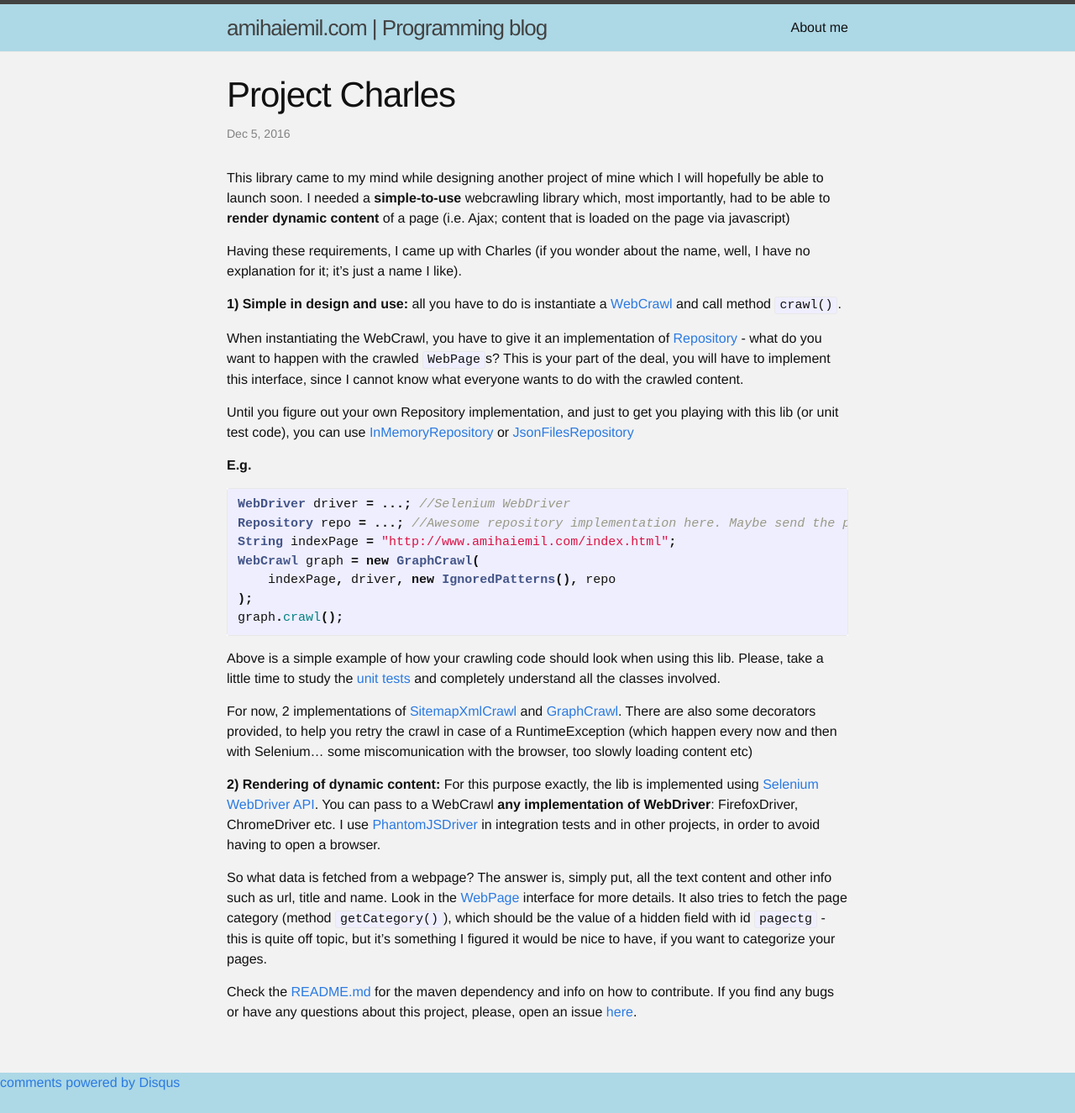
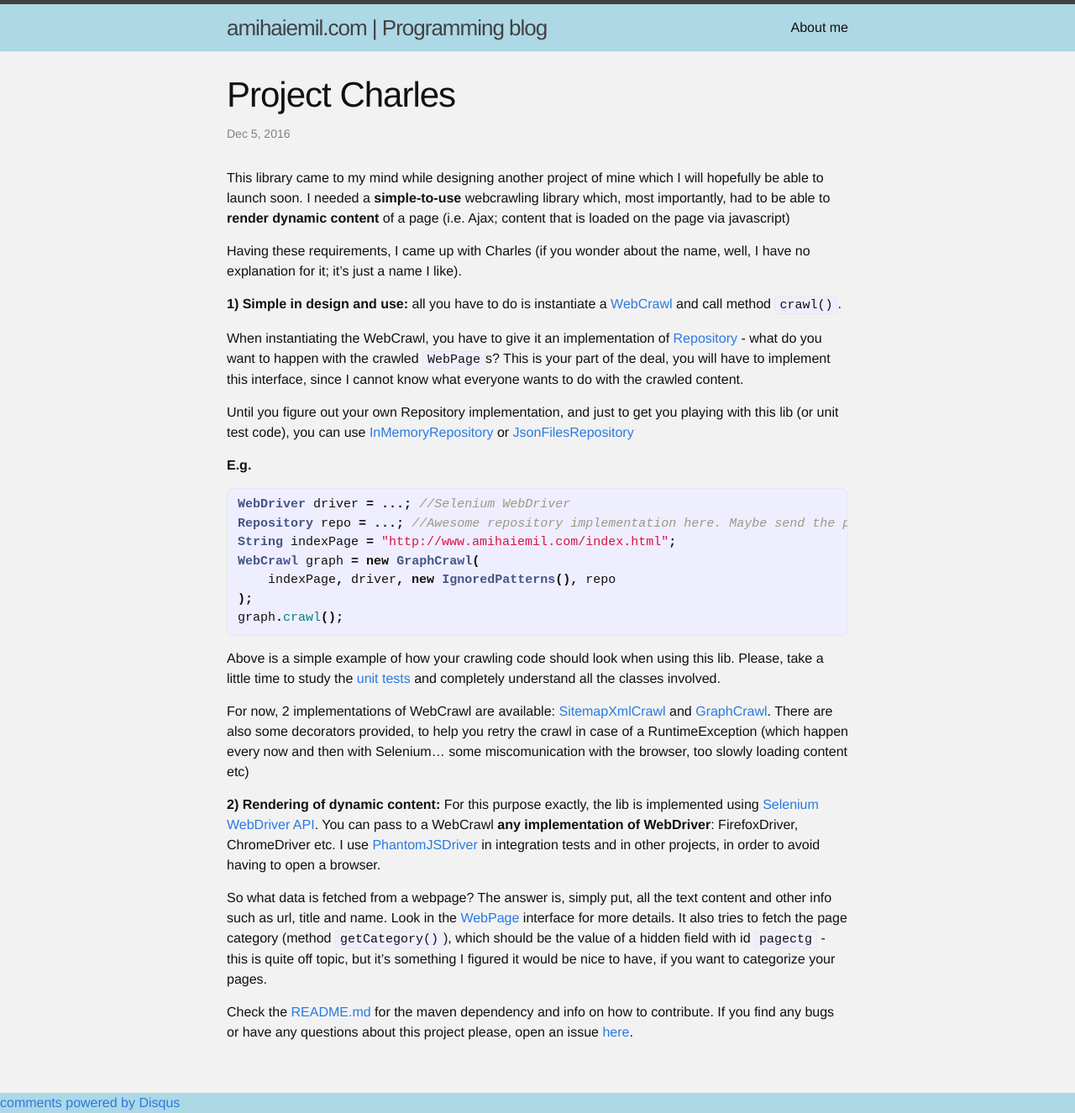
Before and after one commit to amihaiemil/amihaiemil.github.io, a Jekyll site: the page built from _posts/2016-12-05-project-charles.markdown, in a window 1280 px wide. Shown: the whole page at 84% size. Built offline with Jekyll 4.4.1, drawn with Linux system fonts in a browser that asks for light colours; comment, search, counter and statistics services are not loaded; before the commit the page ends 1301 px from its top, so only the background shows below that.

Commit message:
Update 2016-12-05-project-charles.markdown

```diff
--- a/_posts/2016-12-05-project-charles.markdown
+++ b/_posts/2016-12-05-project-charles.markdown
@@ -36,7 +36,7 @@ graph.crawl();
 Above is a simple example of how your crawling code should look when using this lib. Please, take a little time to study the [unit tests](https://github.com/opencharles/charles/tree/master/src/test/java/com/amihaiemil/charles)
 and completely understand all the classes involved.
 
-For now, 2 implementations of [SitemapXmlCrawl](https://github.com/opencharles/charles/blob/master/src/main/java/com/amihaiemil/charles/SitemapXmlCrawl.java) and
+For now, 2 implementations of WebCrawl are available: [SitemapXmlCrawl](https://github.com/opencharles/charles/blob/master/src/main/java/com/amihaiemil/charles/SitemapXmlCrawl.java) and
 [GraphCrawl](https://github.com/opencharles/charles/blob/master/src/main/java/com/amihaiemil/charles/GraphCrawl.java). There are also some decorators provided, to help you retry the crawl in case of a
 RuntimeException (which happen every now and then with Selenium... some miscomunication with the browser, too slowly loading content etc)
 
@@ -49,4 +49,4 @@ interface for more details. It also tries to fetch the page category (method ``g
 it would be nice to have, if you want to categorize your pages.
 
 Check the [README.md](https://github.com/opencharles/charles/blob/master/README.md) for the maven dependency and info on how to contribute.
-If you find any bugs or have any questions about this project, please, open an issue [here](https://github.com/opencharles/charles/issues/new).
+If you find any bugs or have any questions about this project please, open an issue [here](https://github.com/opencharles/charles/issues/new).
```
